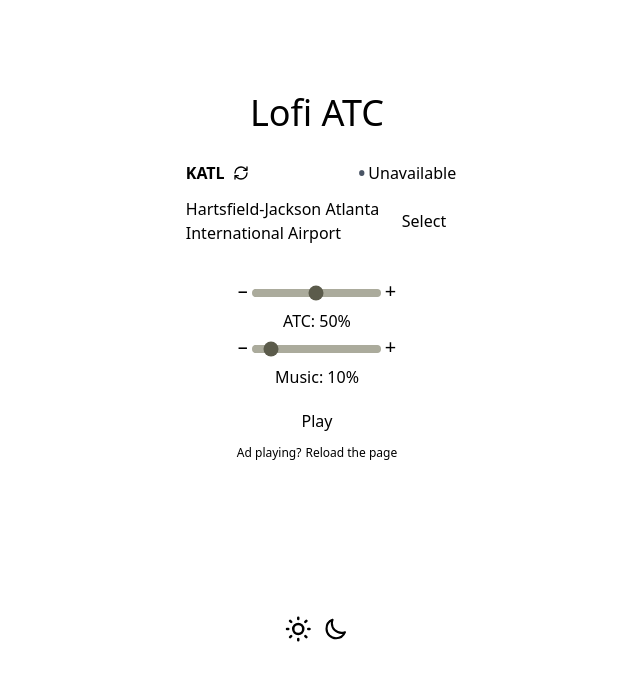
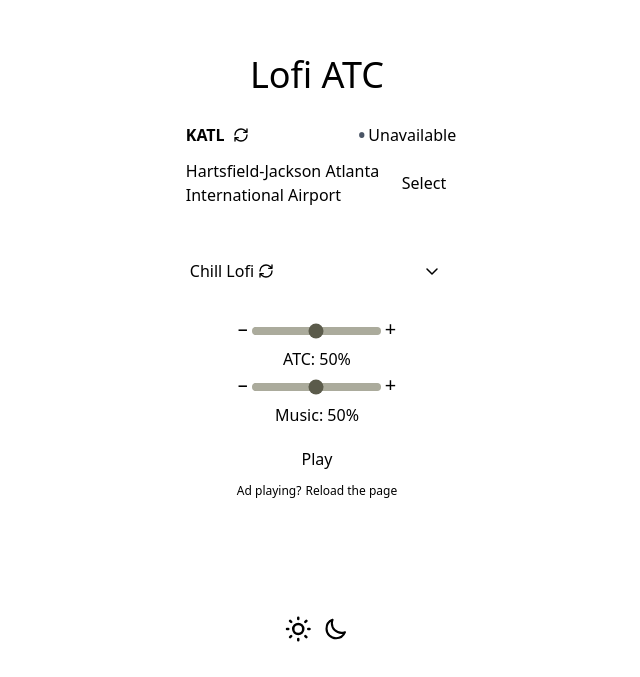
Before and after one commit to yvano123/LofiATC, a SvelteKit app: page / in a window 1280 px wide. Shown: the part 123-800 px from the top of the page, without its empty margins (323-963 px from the left). Built offline with nearby package versions, Linux system fonts and the light colour scheme.

Commit message:
choose lofi source

```diff
--- /dev/null
+++ b/src/lib/Constants/RadioStations.ts
@@ -0,0 +1,17 @@
+class RadioStation {
+	constructor( name: string, uri: string) {
+		this.name = name;
+		this.uri = uri;
+	}
+	name!: string;
+	uri!: string;
+}
+
+export const radioStations = [
+    new RadioStation("Chill Lofi", "https://stream-178.zeno.fm/f3wvbbqmdg8uv?zt=eyJhbGciOiJIUzI1NiJ9.eyJzdHJlYW0iOiJmM3d2YmJxbWRnOHV2IiwiaG9zdCI6InN0cmVhbS0xNzguemVuby5mbSIsInJ0dGwiOjUsImp0aSI6IlU2VlJDNDJMU0h1SHo3b25zWkFvM3ciLCJpYXQiOjE3NzQzNDc1MzcsImV4cCI6MTc3NDM0NzU5N30.5RfHzFW7IWHHoZa9aQx4GF6baMJ1U3vJsRPiWktzvxE"),
+    new RadioStation("Lofi Girl", "https://stream-167.zeno.fm/v5reddyk8rhvv?zt=eyJhbGciOiJIUzI1NiJ9.eyJzdHJlYW0iOiJ2NXJlZGR5azhyaHZ2IiwiaG9zdCI6InN0cmVhbS0xNjcuemVuby5mbSIsInJ0dGwiOjUsImp0aSI6IjZXQUxwSUdXUlVPSl9zdHYwXzRKdXciLCJpYXQiOjE3NzQzNDY4OTMsImV4cCI6MTc3NDM0Njk1M30.tLRfITbsfHG68C7WXDNoVB8tHVaSOa9gySbA7dzCOZo&aw_0_req_lsid=7973f080d11543c4d8a22b8f3fc4e405"),
+    new RadioStation("Lofi Hiphop", "https://stream-164.zeno.fm/fe1azb8s0v8uv?zt=eyJhbGciOiJIUzI1NiJ9.eyJzdHJlYW0iOiJmZTFhemI4czB2OHV2IiwiaG9zdCI6InN0cmVhbS0xNjQuemVuby5mbSIsInJ0dGwiOjUsImp0aSI6IkFuR2swTTAwUzJTS3VKUC14dF9JUmciLCJpYXQiOjE3NzQzNDcwMzMsImV4cCI6MTc3NDM0NzA5M30.TZRnTDVPWLaQ_Io-a9sQpgc4x6RUVDAxeAwCBpnJyCo&aw_0_req_lsid=7973f080d11543c4d8a22b8f3fc4e405"),
+    new RadioStation("Study Lofi", "https://stream-157.zeno.fm/tabzverz0fctv?zt=eyJhbGciOiJIUzI1NiJ9.eyJzdHJlYW0iOiJ0YWJ6dmVyejBmY3R2IiwiaG9zdCI6InN0cmVhbS0xNTcuemVuby5mbSIsInJ0dGwiOjUsImp0aSI6IldQVVUyRXY3UUJxSFoxVnBmQkQ4Z3ciLCJpYXQiOjE3NzQzNDY5ODEsImV4cCI6MTc3NDM0NzA0MX0.awcF5su-tkTFeHjfa5nCHrK2lT0zMH2etzjbLLjF-K4&aw_0_req_lsid=7973f080d11543c4d8a22b8f3fc4e405"),
+    new RadioStation("Diverse Lofi", "https://stream-179.zeno.fm/z65dsrrsrg0uv?zt=eyJhbGciOiJIUzI1NiJ9.eyJzdHJlYW0iOiJ6NjVkc3Jyc3JnMHV2IiwiaG9zdCI6InN0cmVhbS0xNzkuemVuby5mbSIsInJ0dGwiOjUsImp0aSI6Ilp1Y2ZweUdhUWxXQmljMFBiTXZWWlEiLCJpYXQiOjE3NzQzNDY5NTAsImV4cCI6MTc3NDM0NzAxMH0.xYZPHRuZViOLbR4ITpWM3xKogm639gHLOGq2hvBRDeg&aw_0_req_lsid=7973f080d11543c4d8a22b8f3fc4e405"),
+    new RadioStation("Minecraft Lofi", "https://stream-178.zeno.fm/kp41ftw3zehvv?zt=eyJhbGciOiJIUzI1NiJ9.eyJzdHJlYW0iOiJrcDQxZnR3M3plaHZ2IiwiaG9zdCI6InN0cmVhbS0xNzguemVuby5mbSIsInJ0dGwiOjUsImp0aSI6InAwOFoxbXlmUndhTG1KZ3J5WmdMNWciLCJpYXQiOjE3NzQzNDcwNTEsImV4cCI6MTc3NDM0NzExMX0.hL1NTe4tFh78AT3ivUfI0EKrV9ceOpIObdo8rNR1bqU&aw_0_req_lsid=7973f080d11543c4d8a22b8f3fc4e405"),
+]
--- a/src/routes/+page.svelte
+++ b/src/routes/+page.svelte
@@ -6,6 +6,8 @@
 	import Sun from '$lib/assets/sun.svg';
 	import Moon from '$lib/assets/moon.svg';
 	import Refresh from '$lib/assets/refresh.svg';
+	import Arrow from '$lib/assets/arrow.svg';
+	import { radioStations } from '$lib/Constants/RadioStations';
 
 	let as: HTMLAudioElement;
 	let ms: HTMLAudioElement;
@@ -13,12 +15,15 @@
 	let selectOpen = $state(false);
 	let selected = $state('KATL');
 	let volume = $state(0.5);
-	let musicVolume = $state(0.1);
+	let musicVolume = $state(0.5);
 	let playing = $state(false);
 	let connected = $state(0);
+	let mConnected = $state(0);
 	let rotation = $state(0);
 	let searchMode = $state(0);
 	let error = $state(0);
+	let selectedRadio = $state('');
+	let radioSelectOpen = $state(false);
 
 	$effect(() => {
 		if (!selectOpen) searchTerm = '';
@@ -35,6 +40,7 @@
 	}
 	function checkStates() {
 		connected = as?.readyState;
+		mConnected = ms?.readyState;
 		playing = !as?.paused || !ms?.paused;
 	}
 	function setCookie(name: string, value: any, days: number) {
@@ -70,10 +76,14 @@
 	onMount(() => {
 		let mv = getCookie('musicVolume');
 		let av = getCookie('atcVolume');
+		let stat = getCookie('station');
+
+		selectedRadio = stat ?? radioStations[0].name;
+
+		ms.src = radioStations.find((x) => x.name == selectedRadio)!.uri;
 
 		if (mv != null) musicVolume = Number.parseFloat(mv);
 		if (av != null) volume = Number.parseFloat(av);
-		console.log(mv, av);
 
 		let dark = localStorage.getItem('darkmode') === 'true';
 		document.documentElement.classList.toggle('dark', dark);
@@ -81,6 +91,10 @@
 		if (selected) {
 			as.src = airports.find((x) => x.code == selected)?.uri ?? '';
 		}
+		document.addEventListener('click', (e) => {
+			const select = document.querySelector('.selectradio');
+			if (!select?.contains(e.target as Node)) radioSelectOpen = false;
+		});
 	});
 
 	setInterval(checkStates, 50);
@@ -95,13 +109,7 @@
 	}
 </script>
 
-<audio
-	bind:this={ms}
-	bind:volume={musicVolume}
-	controls
-	hidden
-	src="https://boxradio-edge-00.streamafrica.net/lofi"
-></audio>
+<audio bind:this={ms} bind:volume={musicVolume} controls hidden></audio>
 <audio
 	bind:volume
 	oncanplay={() => {
@@ -196,6 +204,59 @@
 				</div>
 			</div>
 			<!-- /SELECTED STATION -->
+			<!-- SELECTED RADIO -->
+			<div class="mt-3 w-17/20 rounded-xl bg-olive-400 p-3 lg:w-9/10 dark:bg-zinc-700">
+				<div class="selectradio relative w-full transition-transform select-none">
+					<button
+						onclick={() => {
+							radioSelectOpen = !radioSelectOpen;
+						}}
+						class="flex w-full flex-row justify-between rounded-xl bg-olive-300 p-2 px-3 hover:cursor-pointer dark:bg-zinc-600"
+					>
+						<div class="flex flex-row items-center gap-1">
+							<p>{selectedRadio}</p>
+							<img
+								alt="spinner"
+								src={Refresh}
+								class:scale-100={mConnected < 3 && selectedRadio}
+								class="w-4 scale-0 animate-spin transition-transform dark:invert"
+							/>
+						</div>
+
+						<img
+							src={Arrow}
+							class:-scale-100={radioSelectOpen}
+							class="aspect-square w-6 transition-transform duration-300 dark:invert"
+							alt="arrow"
+						/>
+					</button>
+					<div
+						class="absolute flex w-full flex-col items-center justify-center gap-1 rounded-b-2xl bg-olive-400 p-3 dark:bg-zinc-700"
+						class:hidden={!radioSelectOpen}
+					>
+						{#each radioStations.filter((x) => x.name != selectedRadio) as station}
+							<button
+								onclick={() => {
+									if (ms.paused) {
+										ms.src = station.uri;
+										selectedRadio = station.name;
+									} else {
+										ms.src = station.uri;
+										selectedRadio = station.name;
+										ms.play();
+									}
+									radioSelectOpen = false;
+								}}
+								class="w-9/10 rounded-xl bg-olive-300 p-2 text-center transition-transform hover:scale-105 hover:cursor-pointer dark:bg-zinc-600 dark:text-white"
+							>
+								{station.name}
+							</button>
+						{/each}
+					</div>
+				</div>
+			</div>
+			<!-- /SELECTED RADIO -->
+
 			<div class="m-0 flex w-max flex-col items-center justify-center p-0">
 				<div class="mt-3 flex flex-row items-center justify-center gap-1">
 					<button
```
Also changed, not shown: src/lib/assets/arrow.svg (added).
